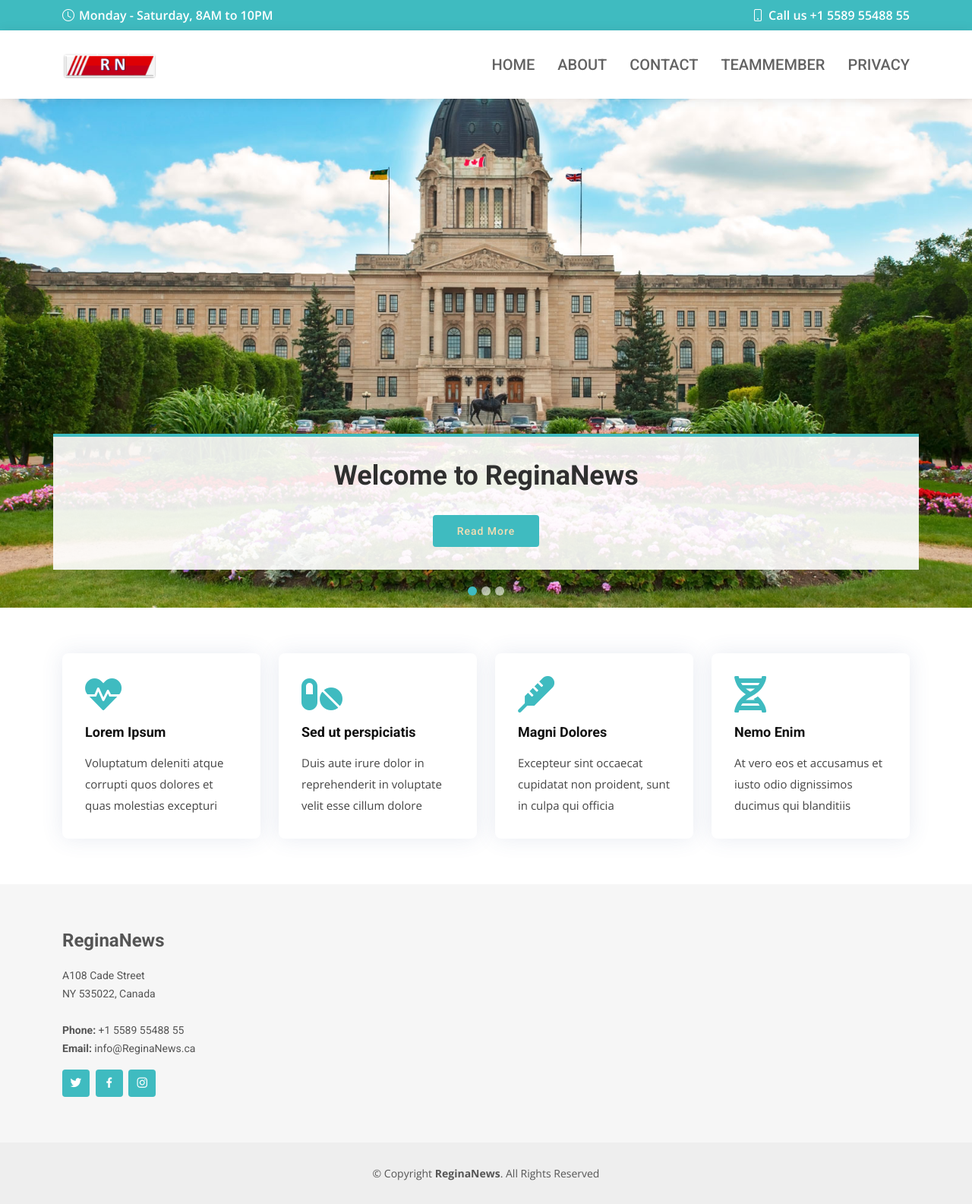
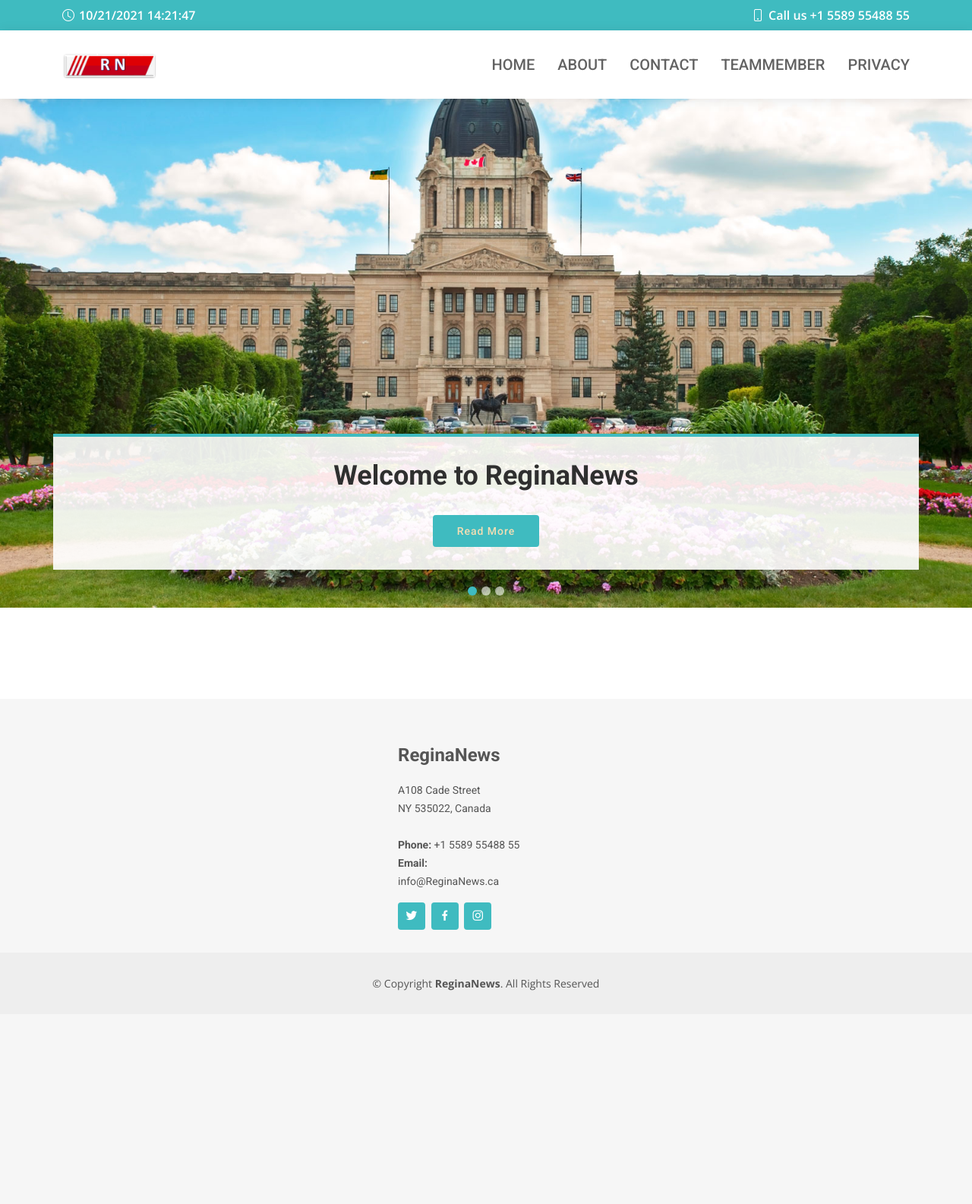
Before and after one commit to ranahabach/ReginaNews, an ASP.NET Core app: page / in a window 1280 px wide. Shown: the whole page at 76% size. After the commit the page ends 1335 px from the top, so only its background shows below. Run offline with ASP.NET Core 8, Linux system fonts and the light colour scheme.

Commit message:
change 6

```diff
--- a/ReginaNews/Controllers/HomeController.cs
+++ b/ReginaNews/Controllers/HomeController.cs
@@ -11,21 +11,31 @@
 {
     public class HomeController : Controller
     {
+        NewsContext Db;
+        public HomeController (NewsContext context)
+        {
+            Db = context;
+
+        }
+
         private readonly ILogger<HomeController> _logger;
 
-        public HomeController(ILogger<HomeController> logger)
-        {
-            _logger = logger;
-        }
+        //public HomeController(ILogger<HomeController> logger)
+        //{
+        //    _logger = logger;
+        //}
 
         public IActionResult Index()
+
         {
-            return View();
+            var result = Db.Category.ToList();
+            return View(result);
         }
         public IActionResult About()
         {
             return View();
         }
+
 
         public IActionResult Privacy()
         {
--- a/ReginaNews/Views/Home/Index.cshtml
+++ b/ReginaNews/Views/Home/Index.cshtml
@@ -2,38 +2,20 @@
 <section id="featured-services" class="featured-services">
     <div class="container" data-aos="fade-up">
 
+
         <div class="row">
+            @foreach(var item in Model)
+            {
+
+
             <div class="col-md-6 col-lg-3 d-flex align-items-stretch mb-5 mb-lg-0">
                 <div class="icon-box" data-aos="fade-up" data-aos-delay="100">
                     <div class="icon"><i class="fas fa-heartbeat"></i></div>
-                    <h4 class="title"><a href="">Lorem Ipsum</a></h4>
-                    <p class="description">Voluptatum deleniti atque corrupti quos dolores et quas molestias excepturi</p>
+                    <h4 class="title"><a href="">@item.Name</a></h4>
+                    <p class="description">@item. Description </p>
                 </div>
             </div>
-
-            <div class="col-md-6 col-lg-3 d-flex align-items-stretch mb-5 mb-lg-0">
-                <div class="icon-box" data-aos="fade-up" data-aos-delay="200">
-                    <div class="icon"><i class="fas fa-pills"></i></div>
-                    <h4 class="title"><a href="">Sed ut perspiciatis</a></h4>
-                    <p class="description">Duis aute irure dolor in reprehenderit in voluptate velit esse cillum dolore</p>
-                </div>
-            </div>
-
-            <div class="col-md-6 col-lg-3 d-flex align-items-stretch mb-5 mb-lg-0">
-                <div class="icon-box" data-aos="fade-up" data-aos-delay="300">
-                    <div class="icon"><i class="fas fa-thermometer"></i></div>
-                    <h4 class="title"><a href="">Magni Dolores</a></h4>
-                    <p class="description">Excepteur sint occaecat cupidatat non proident, sunt in culpa qui officia</p>
-                </div>
-            </div>
-
-            <div class="col-md-6 col-lg-3 d-flex align-items-stretch mb-5 mb-lg-0">
-                <div class="icon-box" data-aos="fade-up" data-aos-delay="400">
-                    <div class="icon"><i class="fas fa-dna"></i></div>
-                    <h4 class="title"><a href="">Nemo Enim</a></h4>
-                    <p class="description">At vero eos et accusamus et iusto odio dignissimos ducimus qui blanditiis</p>
-                </div>
-            </div>
+            }
 
         </div>
 
--- a/ReginaNews/Views/Shared/_Layout.cshtml
+++ b/ReginaNews/Views/Shared/_Layout.cshtml
@@ -43,7 +43,7 @@
     <div id="topbar" class="d-flex align-items-center fixed-top">
         <div class="container d-flex align-items-center justify-content-center justify-content-md-between">
             <div class="align-items-center d-none d-md-flex">
-                <i class="bi bi-clock"></i> Monday - Saturday, 8AM to 10PM
+                <i class="bi bi-clock"></i> @DateTime.Now
             </div>
             <div class="d-flex align-items-center">
                 <i class="bi bi-phone"></i> Call us +1 5589 55488 55
@@ -137,13 +137,13 @@
 
         <footer id="footer">
 
-            <div class="footer-top">
+            <div class="footer-top" style="padding-left: 40%;">
 
                     <div class="container">
                         <div class="row">
 
                             <div class="col-lg-3 col-md-6">
-                                <div class="footer-info">
+                                <div class="footer-info" >
 
                                     <h3>ReginaNews</h3>
                                     <p>
--- a/ReginaNews/wwwroot/assets/css/style.css
+++ b/ReginaNews/wwwroot/assets/css/style.css
@@ -1458,7 +1458,7 @@
   padding: 60px 0 30px 0;
 }
 #footer .footer-top .footer-info {
-  margin-bottom: 30px;
+  /*margin-bottom: 30px;*/
 }
 #footer .footer-top .footer-info h3 {
   font-size: 24px;
```
Also changed, not shown: ReginaNews/Views/Home/Contact.cshtml (+82 -5 lines).
